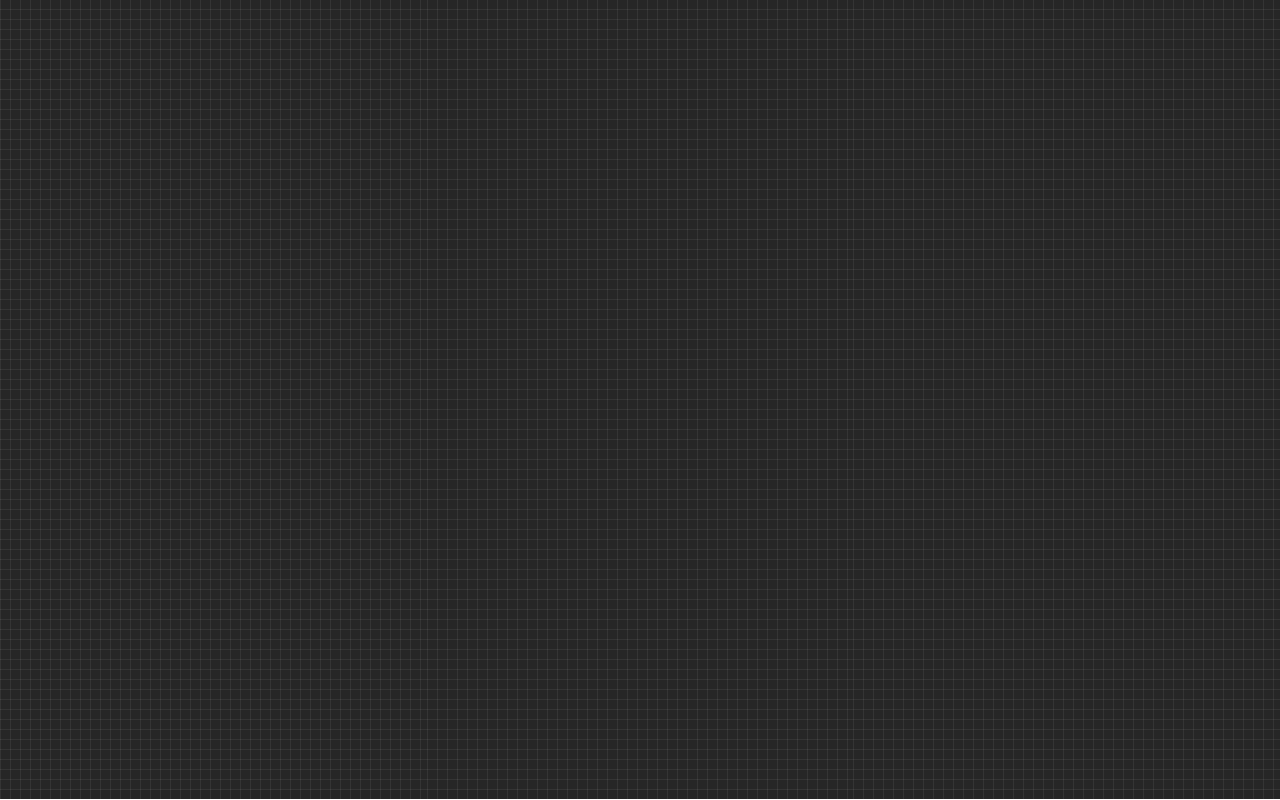
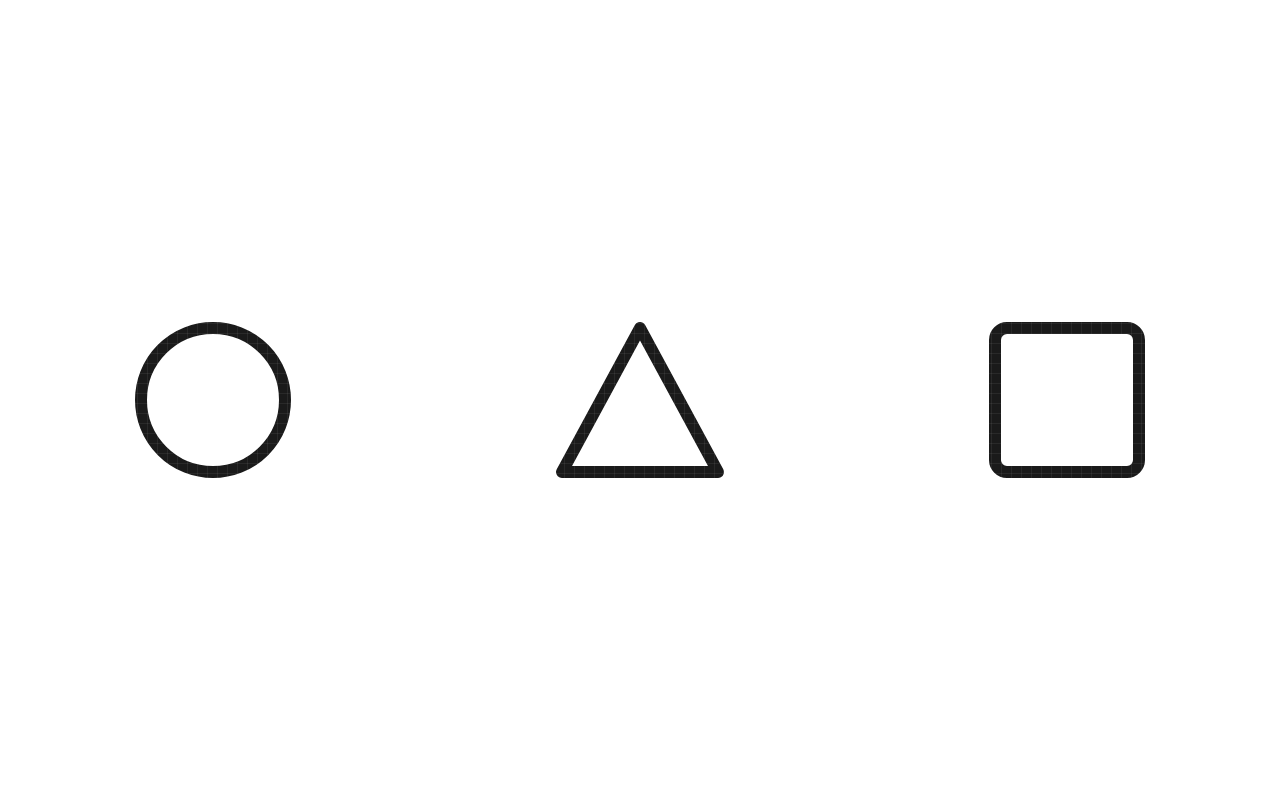
Before and after one commit to Jettiso/squid-game-shapes, a plain HTML site: page index.html in a window 1280 px wide. Drawn offline with nearby package versions, Linux system fonts and the light colour scheme.

Commit message:
final save

```diff
--- a/index.html
+++ b/index.html
@@ -9,9 +9,15 @@
 </head>
 <body>
     <div class="container">
-        <div class="card"></div>
-        <div class="card"></div>
-        <div class="card"></div>
+        <div class="card">
+            <ion-icon name="ellipse-outline"></ion-icon>
+        </div>
+        <div class="card">
+            <ion-icon name="triangle-outline"></ion-icon>
+        </div>
+        <div class="card">
+            <ion-icon name="square-outline"></ion-icon>
+        </div>
     </div>
     <script type="module" src="https://unpkg.com/ionicons@5.5.2/dist/ionicons/ionicons.esm.js"></script>
 <script nomodule src="https://unpkg.com/ionicons@5.5.2/dist/ionicons/ionicons.js"></script>
--- a/styles.css
+++ b/styles.css
@@ -9,7 +9,7 @@
     position: relative;
     width: 100%;
     height: 99.9vh;
-    background: #262626;
+    background: #fff;
 }
 
 .container ::before {
@@ -23,8 +23,10 @@
 }
 
 .container .card {
+    display: flex;
+    justify-content: center;
+    align-items: center;
     position: relative;
-    display: flex;
     flex-grow: 1;
     transition: 0.5s ease-in-out;
     overflow: hidden;
@@ -34,3 +36,21 @@
     flex-grow: 3;
     background: #1a1a1a;
 }
+
+.container .card ion-icon {
+
+    font-size: 15vw;
+    transition: 0.5s ease-in-out;
+    color: #1a1a1a;
+
+}
+
+.container .card:hover ion-icon {
+    font-size: 25vw;
+    color: #fff;
+    filter: drop-shadow(0 0 10px #ea4884)
+    drop-shadow(0 0 30px #ea4884)
+    drop-shadow(0 0 60px #ea4884)
+    drop-shadow(0 0 100px #ea4884)
+    drop-shadow(0 0 150px #ea4884);
+}
```
